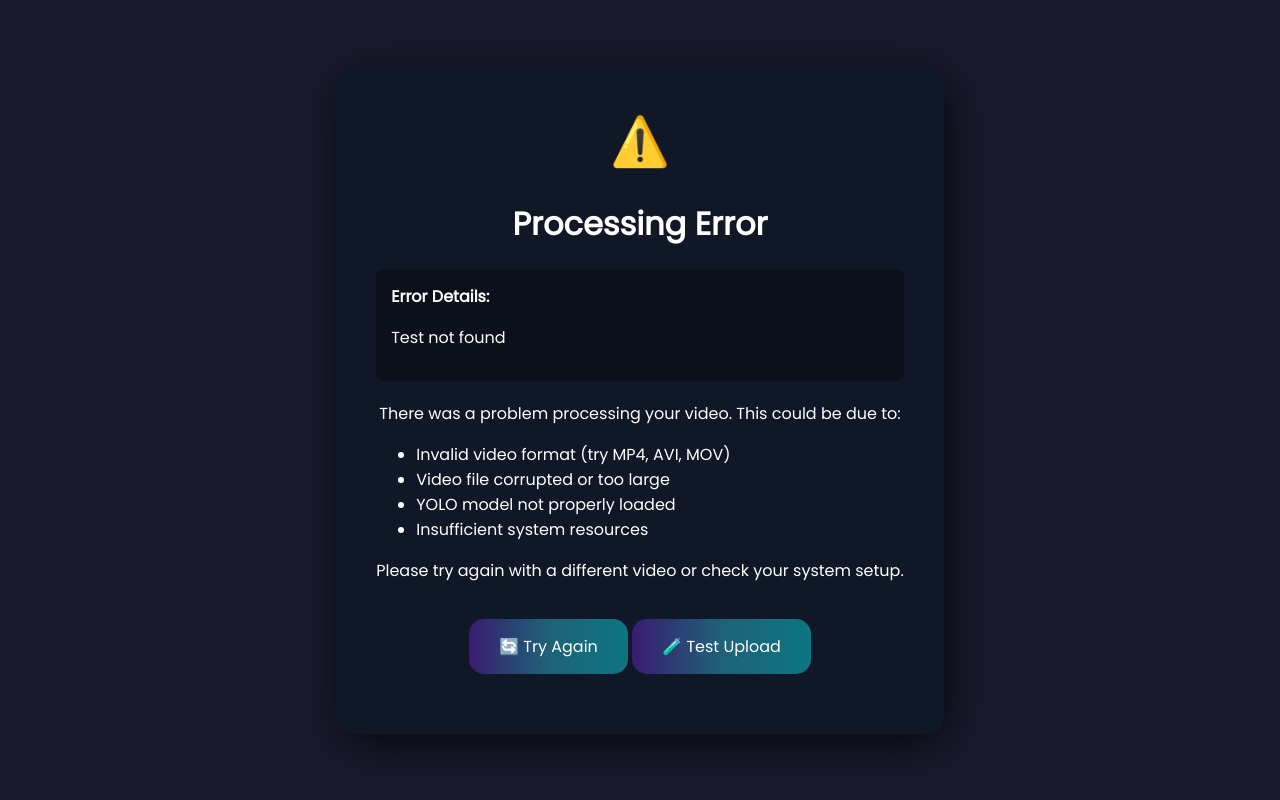
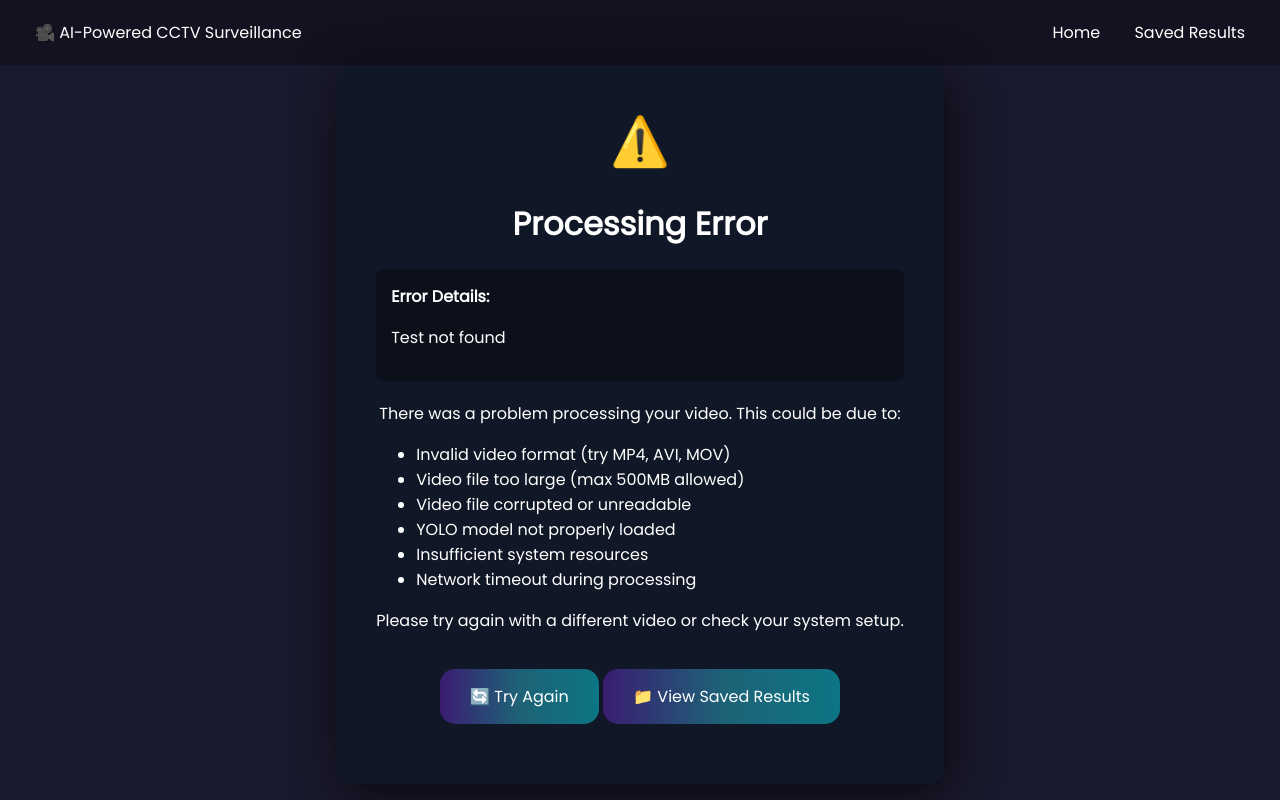
Before and after one commit to A-netwoRk11/AI-Powered-CCTV-Surveillance, a Flask app: page /view_saved/1 in a window 1280 px wide. Run offline with Flask 3, Linux system fonts and the light colour scheme.

Commit message:
Update error.html

```diff
--- a/templates/error.html
+++ b/templates/error.html
@@ -10,10 +10,27 @@
             font-family: 'Poppins', sans-serif;
             background-color: #1a1a2e;
             color: #fff;
+            min-height: 100vh;
+        }
+
+        .navbar {
+            display: flex;
+            justify-content: space-between;
+            padding: 20px;
+            background-color: rgba(0,0,0,0.3);
+        }
+
+        .navbar a {
+            color: #fff;
+            text-decoration: none;
+            margin: 0 15px;
+        }
+
+        .error-wrapper {
             display: flex;
             justify-content: center;
             align-items: center;
-            min-height: 100vh;
+            min-height: calc(100vh - 80px);
         }
 
         .error-container {
@@ -56,7 +73,18 @@
     <link href="https://fonts.googleapis.com/css2?family=Poppins&display=swap" rel="stylesheet">
 </head>
 <body>
-    <div class="error-container">
+    <nav class="navbar">
+        <div class="logo">
+            <a href="/">🎥 AI-Powered CCTV Surveillance</a>
+        </div>
+        <div class="menu">
+            <a href="/">Home</a>
+            <a href="/saved_analysis">Saved Results</a>
+        </div>
+    </nav>
+
+    <div class="error-wrapper">
+        <div class="error-container">
         <div class="error-icon">⚠️</div>
         <h1>Processing Error</h1>
 
@@ -68,15 +96,18 @@
         <p>There was a problem processing your video. This could be due to:</p>
         <ul style="text-align: left;">
             <li>Invalid video format (try MP4, AVI, MOV)</li>
-            <li>Video file corrupted or too large</li>
+            <li>Video file too large (max 500MB allowed)</li>
+            <li>Video file corrupted or unreadable</li>
             <li>YOLO model not properly loaded</li>
             <li>Insufficient system resources</li>
+            <li>Network timeout during processing</li>
         </ul>
 
         <p>Please try again with a different video or check your system setup.</p>
 
         <a href="/" class="btn">🔄 Try Again</a>
-        <a href="/test-upload" class="btn">🧪 Test Upload</a>
+        <a href="/saved_analysis" class="btn">📁 View Saved Results</a>
+    </div>
     </div>
 </body>
 </html>
```
